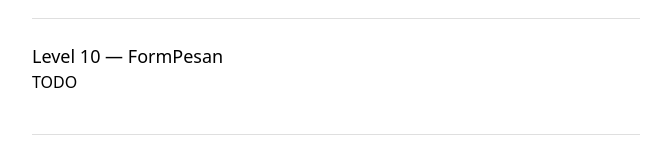
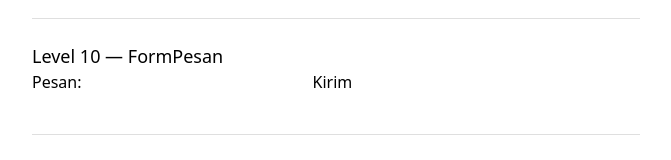
Before and after one commit to webdev-if-its/frontend-5053241045, a React (Vite) app in the folder pertemuan-04/: page / in a window 1280 px wide. Shown: the part 1286-1446 px from the top of the page, without its empty margins (304-975 px from the left). Built offline with nearby package versions, Linux system fonts and the light colour scheme.

Commit message:
pertemuan-04: level 10 selesai

```diff
--- a/pertemuan-04/src/components/FormPesan.tsx
+++ b/pertemuan-04/src/components/FormPesan.tsx
@@ -3,7 +3,36 @@
 // "Pesan" + tombol submit "Kirim" di dalam <form>. Tombol disabled kalau
 // isi pesan (setelah trim) kosong. Saat submit: cegah reload, panggil
 // onKirim(pesan yang sudah di-trim), lalu kosongkan input.
+
+import { useState } from "react";
+
 // Lihat SOAL.md untuk kontrak lengkap.
-export function FormPesan(props: any) {
-  return <p>TODO</p>
+export function FormPesan(props: { onKirim: (pesan: string) => void }) {
+  const [pesan, setPesan] = useState("");
+
+  const kosong = pesan.trim() === "";
+
+  return (
+    <form
+      onSubmit={(e) => {
+        e.preventDefault();
+
+        const pesanBersih = pesan.trim();
+        props.onKirim(pesanBersih);
+        setPesan("");
+      }}
+    >
+      <label>
+        Pesan:
+        <input
+          value={pesan}
+          onChange={(e) => setPesan(e.target.value)}
+        />
+      </label>
+
+      <button type="submit" disabled={kosong}>
+        Kirim
+      </button>
+    </form>
+  );
 }
```
